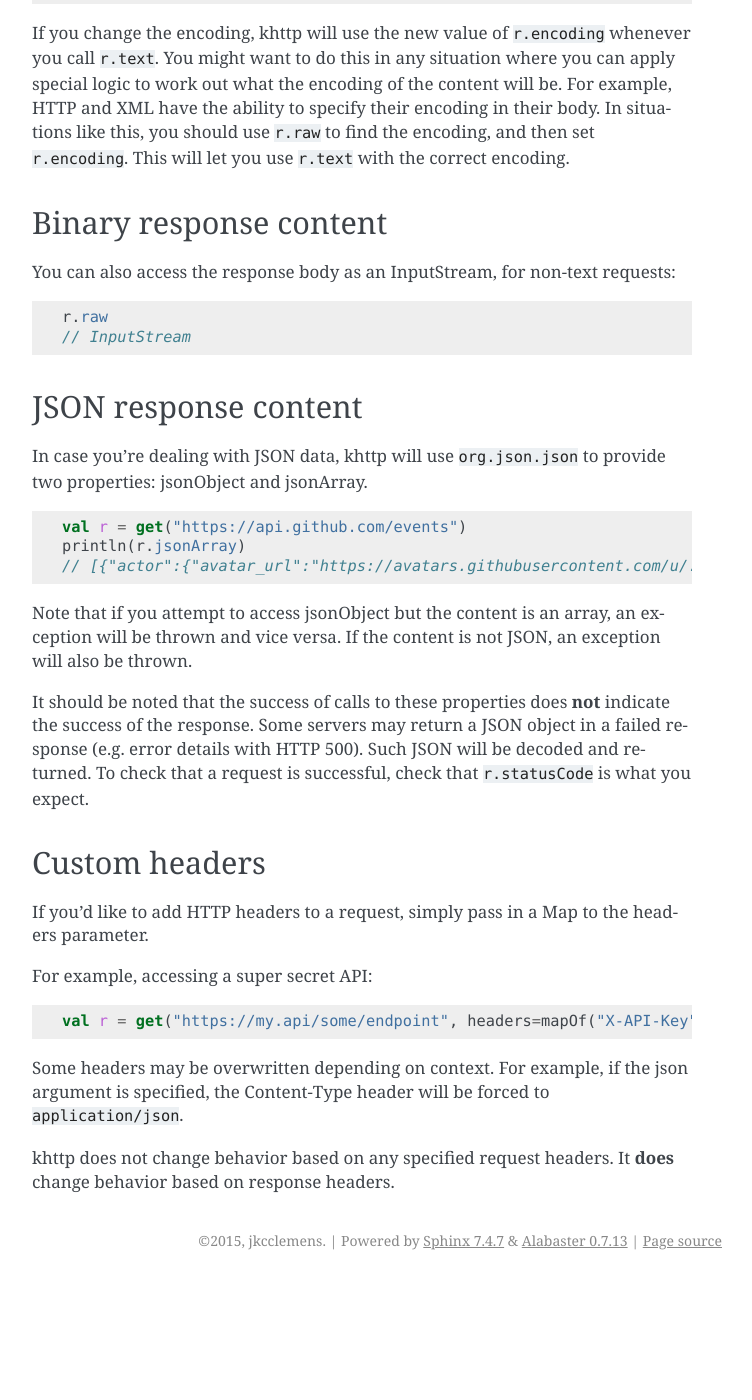
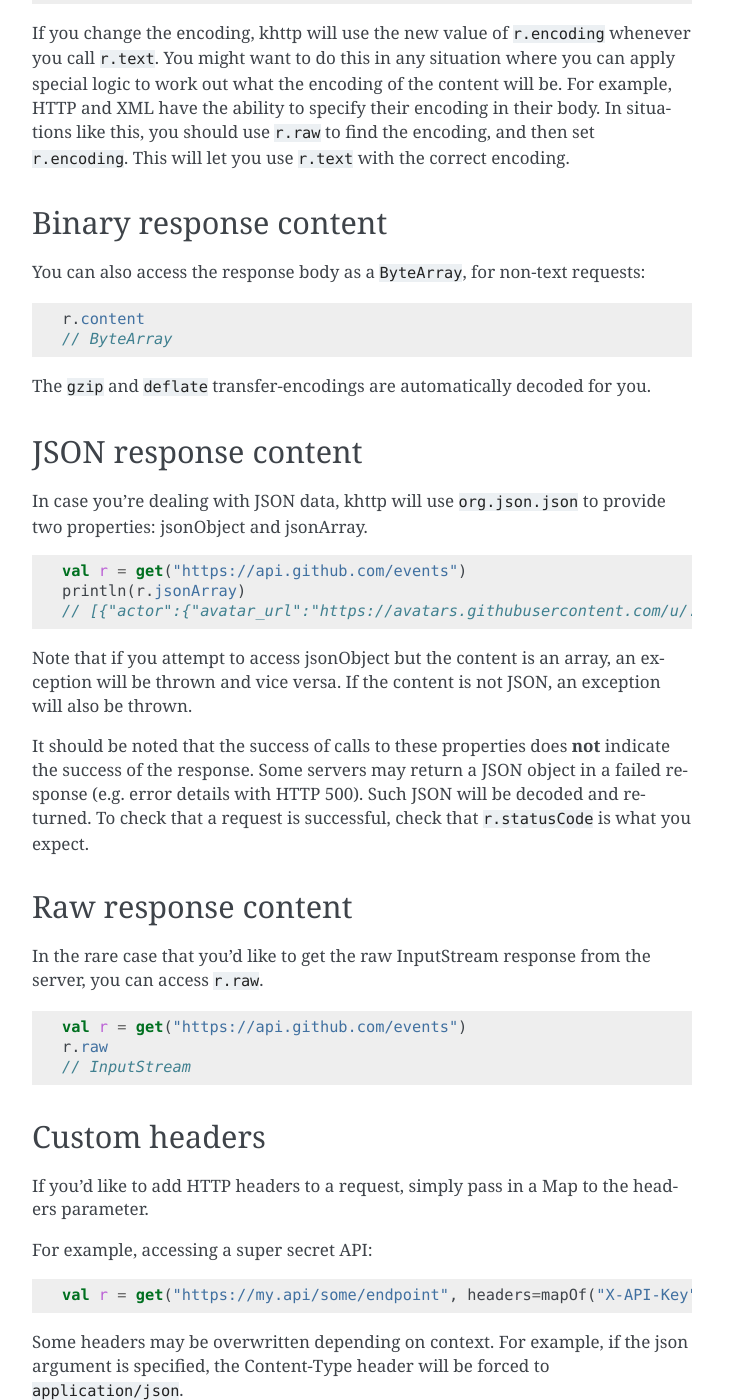
Before and after one commit to Karn/khttp-android, a Sphinx documentation site: the page built from docs/source/user/quickstart.rst, in a window 1280 px wide and 1400 px high, scrolled down 2118 px. Shown: the whole window, without its empty margins (388-1140 px from the left). Built offline with Sphinx 7.4.7, drawn with Linux system fonts in a browser that asks for light colours; before the commit the page ends 3398 px from its top, so only the background shows below that.

Commit message:
Added: content property

```diff
--- a/docs/source/user/differences.rst
+++ b/docs/source/user/differences.rst
@@ -28,10 +28,6 @@ that have yet to be implemented.
 
   There is no unifying JSON interface that both JSONObject and JSONArray implement. Rather than creating a wrapper that
   requires casting and type-checking, there are simply two properties instead of one function.
-
-* **There is no content property**
-
-  Use the ``raw`` property to get an ``InputStream``. Use the ``text`` property to get a ``String``.
 
 * **There is no history property**
 
--- a/docs/source/user/quickstart.rst
+++ b/docs/source/user/quickstart.rst
@@ -114,12 +114,14 @@ encoding.
 Binary response content
 -----------------------
 
-You can also access the response body as an InputStream, for non-text requests:
+You can also access the response body as a ``ByteArray``\ , for non-text requests:
 
 ::
 
-    r.raw
-    // InputStream
+    r.content
+    // ByteArray
+
+The ``gzip`` and ``deflate`` transfer-encodings are automatically decoded for you.
 
 JSON response content
 ---------------------
@@ -140,6 +142,18 @@ It should be noted that the success of calls to these properties does **not** in
 servers may return a JSON object in a failed response (e.g. error details with HTTP 500). Such JSON will be decoded and
 returned. To check that a request is successful, check that ``r.statusCode`` is what you expect.
 
+
+Raw response content
+--------------------
+
+In the rare case that you’d like to get the raw InputStream response from the server, you can access ``r.raw``\ .
+
+::
+
+    val r = get("https://api.github.com/events")
+    r.raw
+    // InputStream
+
 Custom headers
 --------------
 
```
